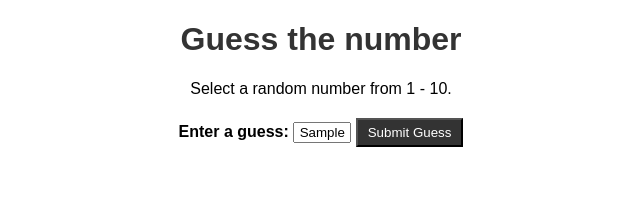
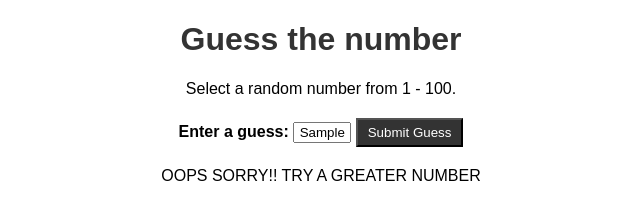
Before and after one commit to Apexshya/Number_guess, a plain HTML site: page index.html in a window 1280 px wide. Both pictures are taken after typing "Sample" into the empty fields and a click on the input "Submit Guess". Shown: the whole page, without its empty margins (319-959 px from the left). Drawn offline with Linux system fonts and the light colour scheme.

Commit message:
new changes

```diff
--- a/index.html
+++ b/index.html
@@ -8,12 +8,13 @@
 </head>
 <body>
     <h1>Guess the number</h1>
-    <p>Select a random number from 1 - 10.</p>
+    <p>Select a random number from 1 - 100.</p>
     <div class="form">
         <label for="guessField">Enter a guess:</label>
         <input type="text" id="guessField" class="guessField">
         <input type="submit" value="Submit Guess" class="guessSubmit" id="submitGuess">
     </div>
+    <p id="message"></p>
     <script src="script.js"></script>
 </body>
 </html>
--- a/script.js
+++ b/script.js
@@ -1,16 +1,27 @@
-let y = Math.floor(Math.random() * 10 + 1);
+document.addEventListener("DOMContentLoaded", function () {
+    let y = Math.floor(Math.random() * 100) + 1; // Generate a random number between 1 and 100
     let guess = 1;
+    const maxGuesses = 10; // Set the maximum number of guesses
 
-document.getElementById("submitGuess").onclick = function () {
+    document.getElementById("submitGuess").addEventListener("click", function () {
         let x = parseInt(document.getElementById("guessField").value);
+        let messageElement = document.getElementById("message");
 
+        if (guess <= maxGuesses) {
             if (x == y) {
-        alert("CONGRATULATIONS!!! YOU GUESSED IT RIGHT IN " + guess + " GUESSES");
+                messageElement.textContent = "CONGRATULATIONS!!! YOU GUESSED IT RIGHT IN " + guess + " GUESSES";
             } else if (x > y) {
+                messageElement.textContent = "OOPS SORRY!! TRY A SMALLER NUMBER";
+            } else {
+                messageElement.textContent = "OOPS SORRY!! TRY A GREATER NUMBER";
+            }
+
             guess++;
-        alert("OOPS SORRY!! TRY A SMALLER NUMBER");
-    } else {
-        guess++;
-        alert("OOPS SORRY!! TRY A GREATER NUMBER");
+
+            if (guess > maxGuesses) {
+                document.getElementById("submitGuess").disabled = true;
+                messageElement.textContent = "Sorry, you've reached the maximum number of guesses. The correct number was " + y;
             }
-};
+        }
+    });
+});
```
Lines whose indentation alone changed are shown as unchanged.
